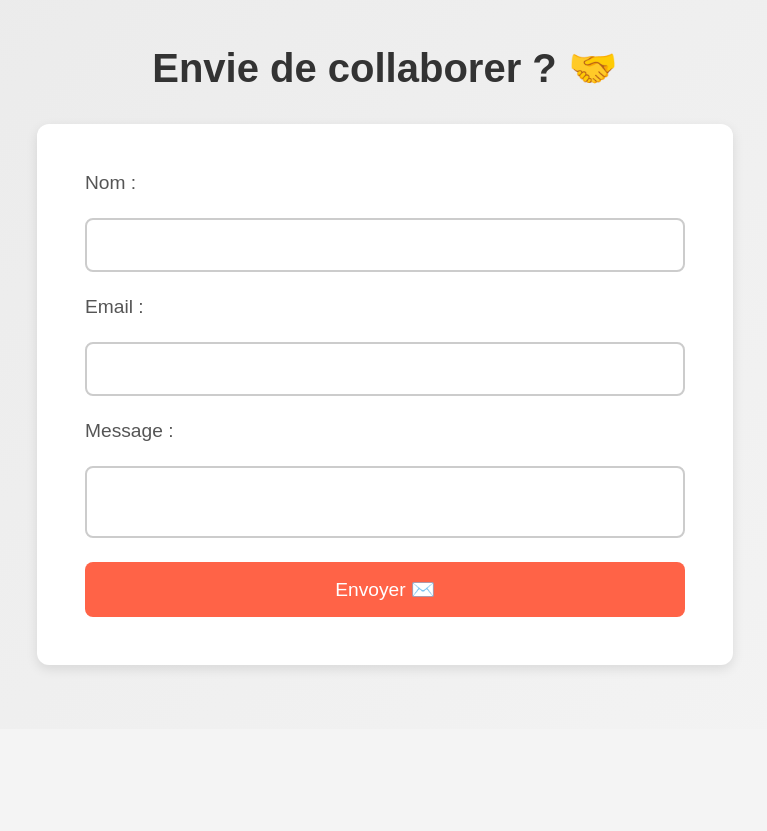
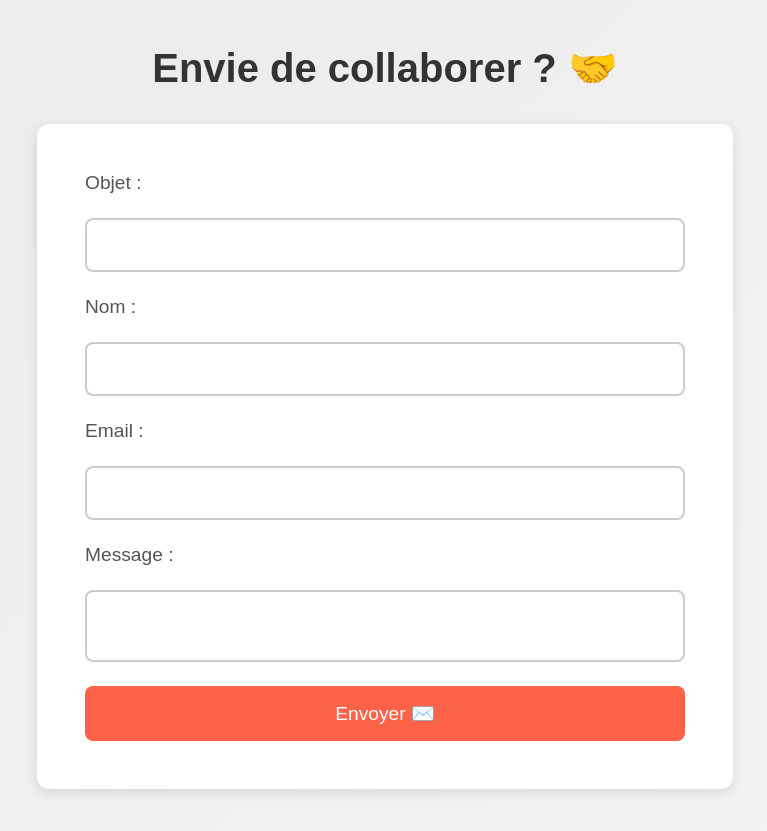
Before and after one commit to CloeCrdr/portfolio, an Angular app: page / in a window 1280 px wide. Shown: the part 1160-1991 px from the top of the page, without its empty margins (255-1022 px from the left). Before the commit the page ends 1889 px from the top, so only its background shows below. Built offline with nearby package versions, Linux system fonts and the light colour scheme; what ngx-owl-carousel-o would draw is missing.

Commit message:
commit feature - CONTACT + EMAILJS

```diff
--- a/package.json
+++ b/package.json
@@ -21,6 +21,7 @@
     "@angular/platform-server": "^19.1.0",
     "@angular/router": "^19.1.0",
     "@angular/ssr": "^19.1.6",
+    "@emailjs/browser": "^4.4.1",
     "express": "^4.18.2",
     "jquery": "^3.7.1",
     "ngx-owl-carousel-o": "^19.0.0",
--- a/src/app/components/contact/contact.component.html
+++ b/src/app/components/contact/contact.component.html
@@ -3,7 +3,10 @@
   [class.inactive]="activeSection && activeSection!== 'contact'"
   @fadeIn>
     <h2>Envie de collaborer ? 🤝</h2>
-    <form (submit)="onSubmit()">
+    <form (submit)="onSubmit()" #contactForm="ngForm">
+      <label for="subject">Objet :</label>
+      <input type="text" name="subject" id="subject" [(ngModel)]="contact.subject" required>
+
       <label for="name">Nom :</label>
       <input type="text" id="name" [(ngModel)]="contact.name" name="name" required>
 
--- a/src/app/components/contact/contact.component.ts
+++ b/src/app/components/contact/contact.component.ts
@@ -1,6 +1,7 @@
 import { Component, Input } from '@angular/core';
 import { FormsModule } from '@angular/forms';
 import { trigger, transition, style, animate } from '@angular/animations';
+import emailjs from '@emailjs/browser'
 
 @Component({
   selector: 'app-contact',
@@ -10,19 +11,36 @@ import { trigger, transition, style, animate } from '@angular/animations';
   styleUrls: ['./contact.component.scss'],
   animations: [
     trigger('fadeIn', [
-      transition(':enter',[
-        style({opacity: 0}),
+      transition(':enter', [
+        style({ opacity: 0 }),
         animate('800ms ease-in', style({ opacity: 1 }))
       ])
     ])
   ]
 })
 export class ContactComponent {
-  @Input() activeSection: string ='';
-  contact = { name: '', email: '', message: '' };
+  @Input() activeSection: string = '';
+  contact = { subject: '', name: '', email: '', message: '' };
 
   onSubmit() {
-    alert(`Merci ${this.contact.name}, ton message a bien été envoyé ! 🚀`);
-    this.contact = { name: '', email: '', message: '' };
+    const serviceID = "service_mc2kc3q";
+    const templateID = "template_3oig3lj";
+    const publicKey = "-n8KTebo4UB3lII6a"
+
+    const templateParams = {
+      subject: this.contact.subject,
+      name: this.contact.name,
+      email: this.contact.email,
+      message: this.contact.message
+    };
+
+    emailjs.send(serviceID, templateID, templateParams, publicKey)
+      .then((response) => {
+        console.log('Email envoyé avec succès !', response.status, response.text);
+        alert('Merci ! Votre message a bien été envoyé 🚀');
+      }, (err) => {
+        console.error('Erreur lors de l\'envoi de l\'email :', err);
+        alert('Oups ! Une erreur est survenue 😢');
+      });
   }
 }
```
Also changed, not shown: 1 other file (tests, documents, lock files or other folders).
